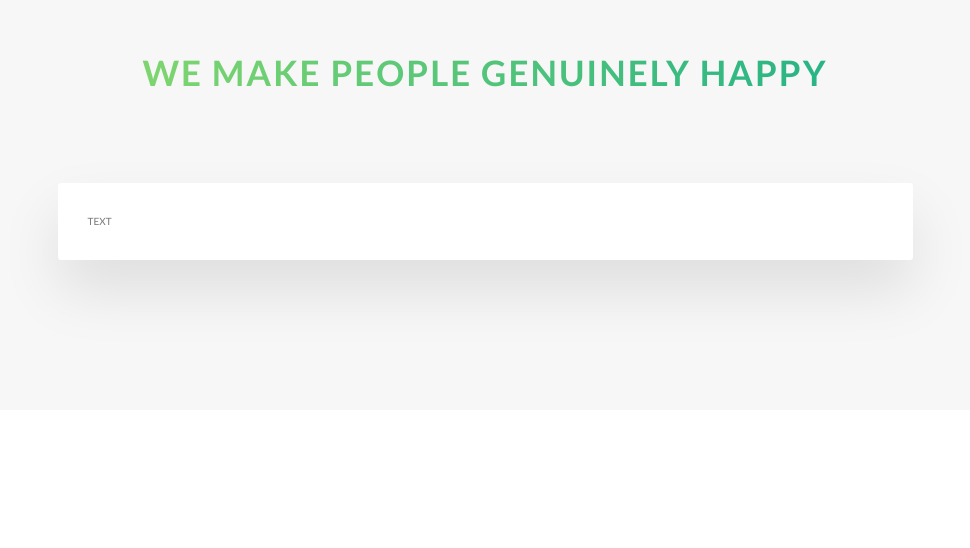
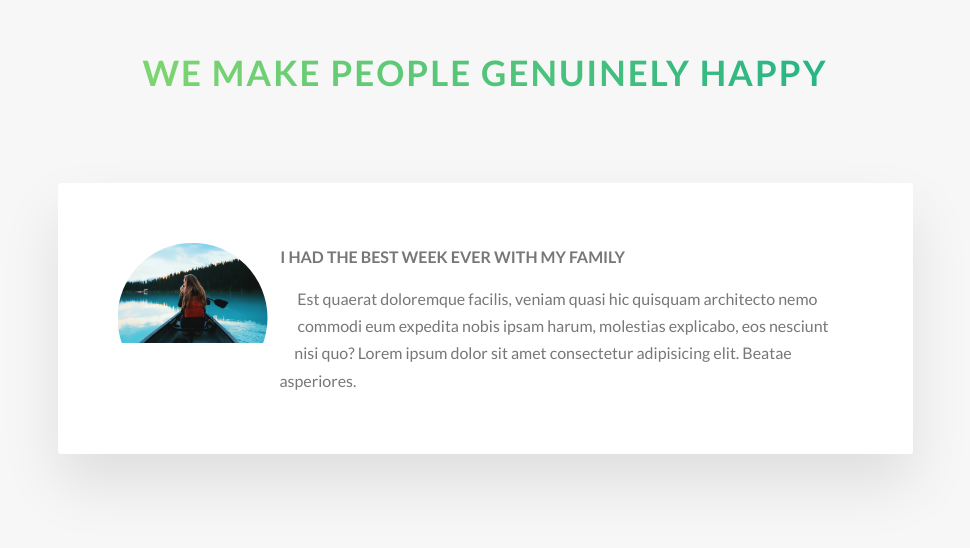
Before and after one commit to Nikolaj-Georgiev/jonas-advanced-css, a website: page natours/index.html in a window 1280 px wide. Shown: the part 3383-3931 px from the top of the page, without its empty margins (155-1125 px from the left). Before the commit the page ends 3823 px from the top, so only its background shows below. Drawn offline with Linux system fonts and the light colour scheme.

Commit message:
made the text float around the image

```diff
--- a/natours/index.html
+++ b/natours/index.html
@@ -209,7 +209,17 @@
                 </div>
                 <div class="row">
                     <div class="story">
-                        TEXT
+                        <figure class="story__shape">
+                            <img src="img/nat-8.jpg" alt="Person on a tour" class="story__img">
+                        </figure>
+                        <div class="story__text">
+                            <h3 class="heading-tertiary u-margin-bottom-small">I had the best week ever with my family
+                            </h3>
+                            <p>Est quaerat doloremque facilis, veniam quasi hic quisquam architecto nemo commodi eum
+                                expedita nobis ipsam harum, molestias explicabo, eos nesciunt nisi quo? Lorem ipsum
+                                dolor sit amet consectetur adipisicing elit. Beatae
+                                asperiores.</p>
+                        </div>
                     </div>
                 </div>
             </section>
--- a/natours/sass/components/_story.scss
+++ b/natours/sass/components/_story.scss
@@ -4,5 +4,24 @@
   box-shadow: 0 3rem 6rem rgba($color-black, 0.1);
   background-color: $color-white;
   border-radius: 0.3rem;
-  padding: 3rem;
+  padding: 6rem;
+  padding-left: 9rem;
+  font-size: $default-font-size;
+
+  &__shape {
+    width: 15rem;
+    height: 15rem;
+    float: left;
+    shape-outside: circle(50% at 50% 50%);
+    -webkit-clip-path: circle(50% at 50% 50%);
+    clip-path: circle(50% at 50% 50%);
+    transform: translateX(-3rem);
+  }
+
+  &__img {
+    width: 100%;
+  }
+
+  &__text {
+  }
 }
```
Also changed, not shown: natours/css/style.css.
